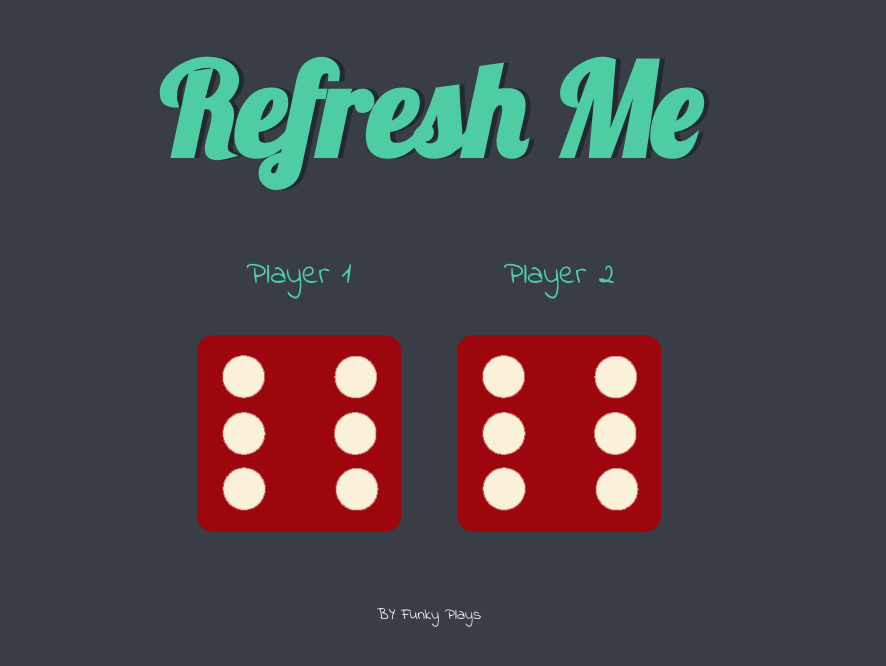
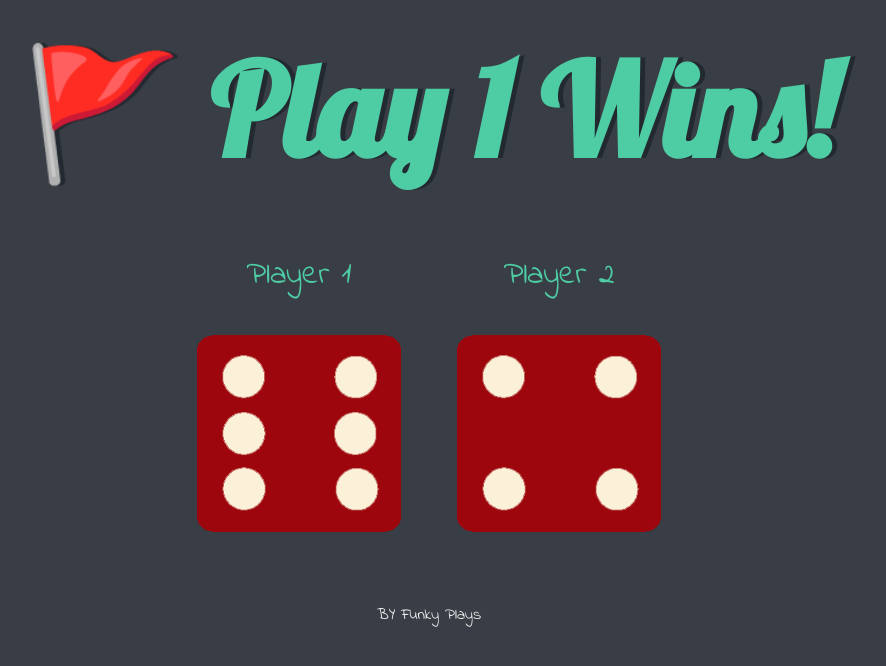
Before and after one commit to manyajn/Dicee, a plain HTML site: page index.html in a window 1280 px wide. Shown: the whole page, without its empty margins (211-1097 px from the left). Drawn offline with Linux system fonts and the light colour scheme.

Commit message:
Javascript

```diff
--- a/index.html
+++ b/index.html
@@ -24,7 +24,26 @@
       </div>
     </div>
 
-    <!-- <script src="index.js" charset="utf-8"></script> -->
+    <script>
+      var randomNumber1 = Math.floor(Math.random() * 6) + 1; //1-6
+      var randomDiceImage = "dice" + randomNumber1 + ".png"; //dice1.png - dice6.png
+      var randomImageSource = "images/" + randomDiceImage; //images/dice1.png - images/dice6.png
+      var image1 = document.querySelectorAll("img")[0];
+      image1.setAttribute("src", randomImageSource);
+      var randomNumber2 = Math.floor(Math.random() * 6) + 1;
+      var randomDiceImage2 = "dice" + randomNumber2 + ".png";
+      var randomImageSource2 = "images/" + randomDiceImage2;
+      var image2 = document.querySelectorAll("img")[1];
+      image2.setAttribute("src", randomImageSource2);
+
+      if (randomNumber1 > randomNumber2) {
+        document.querySelector("h1").innerHTML = "🚩 Play 1 Wins!";
+      } else if (randomNumber2 > randomNumber1) {
+        document.querySelector("h1").innerHTML = "Player 2 Wins! 🚩";
+      } else {
+        document.querySelector("h1").innerHTML = "Draw!";
+      }
+    </script>
   </body>
 
   <footer>BY Funky Plays</footer>
```
